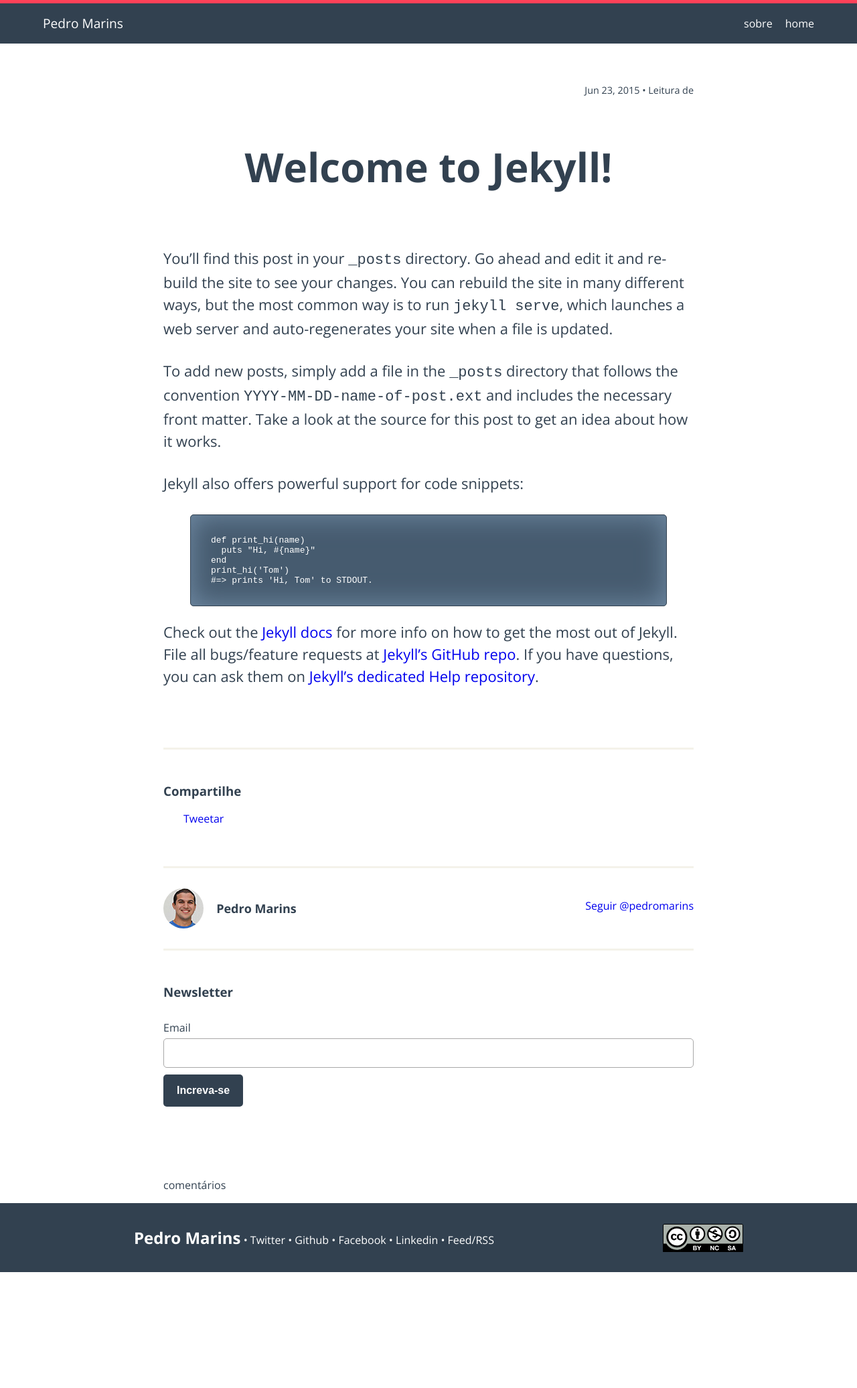
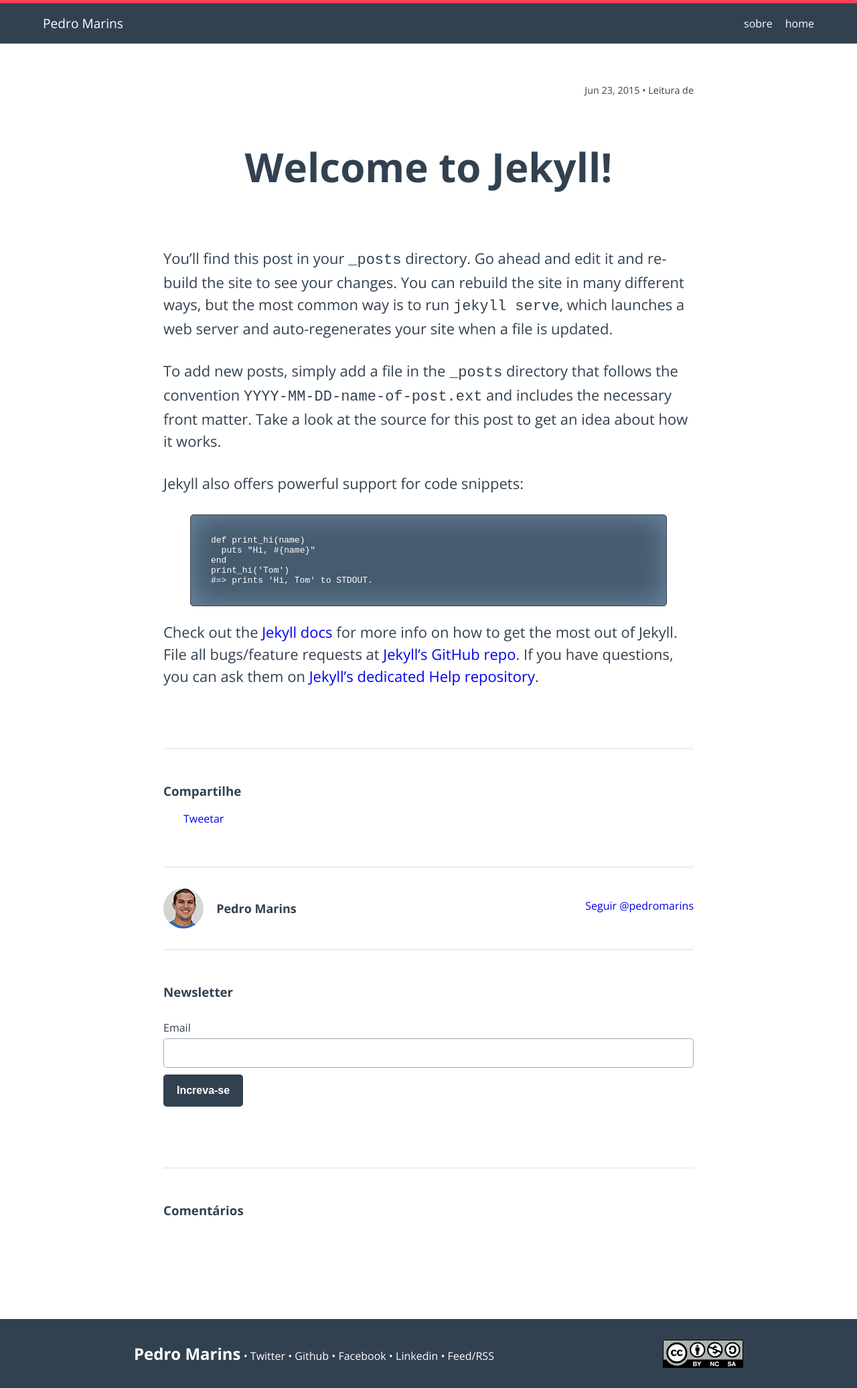
Before and after one commit to pedromarins/pedromarins.github.io, a Jekyll site: the page built from _posts/2015-06-23-welcome-to-jekyll.markdown, in a window 1280 px wide. Shown: the whole page at 67% size. Built offline with Jekyll 4.4.1, drawn with Linux system fonts in a browser that asks for light colours; comment, search, counter and statistics services are not loaded; before the commit the page ends 1899 px from its top, so only the background shows below that.

Commit message:
disqus comments

```diff
--- a/_layouts/post.html
+++ b/_layouts/post.html
@@ -33,8 +33,18 @@
       {% include newsletter.html %}
     </div>
 
-    <div>
-      <p>comentários</p>
+    <div class="post-comments">
+      <h3>Comentários</h3>
+      <div class="post-comments-disqus" id="disqus_thread"></div>
+      <script type="text/javascript">
+          var disqus_shortname = 'pedromarins';
+
+          (function() {
+              var dsq = document.createElement('script'); dsq.type = 'text/javascript'; dsq.async = true;
+              dsq.src = '//' + disqus_shortname + '.disqus.com/embed.js';
+              (document.getElementsByTagName('head')[0] || document.getElementsByTagName('body')[0]).appendChild(dsq);
+          })();
+      </script>
     </div>
 
   </footer>
--- a/_sass/_layout.sass
+++ b/_sass/_layout.sass
@@ -360,6 +360,15 @@
 // .post-newsletter -----------
 .post-newsletter
     padding: $spacing-unit 0 $spacing-unit*2
+
+// .post-comments -----------
+.post-comments
+    border-top: 3px solid $gray
+    padding: $spacing-unit 0 $spacing-unit*2
+
+.post-comments-disqus
+    margin: 0 0 $spacing-unit*3
+
 // newsletter ------------------------------------------------------------------------------------
 .newsletter
     margin: $spacing-unit auto
```
